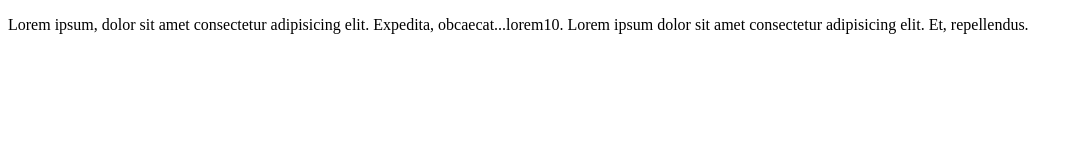
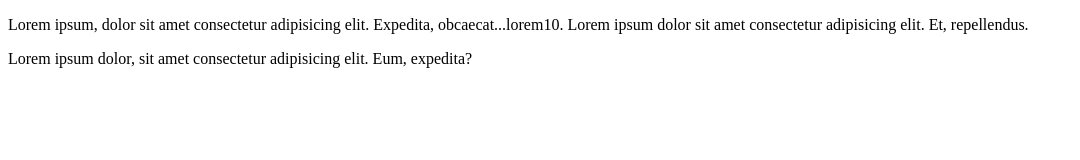
Before and after one commit to webomindapps/demo-website, a plain HTML site: page subhendu.html in a window 1280 px wide. Shown: the whole page, without its empty margins (0-1080 px from the left). Drawn offline with Linux system fonts and the light colour scheme.

Commit message:
new para

```diff
--- a/subhendu.html
+++ b/subhendu.html
@@ -8,5 +8,6 @@
 </head>
 <body>
     <p>Lorem ipsum, dolor sit amet consectetur adipisicing elit. Expedita, obcaecat...lorem10. Lorem ipsum dolor sit amet consectetur adipisicing elit. Et, repellendus.</p>
+    <p>Lorem ipsum dolor, sit amet consectetur adipisicing elit. Eum, expedita?</p>
 </body>
 </html>
```
